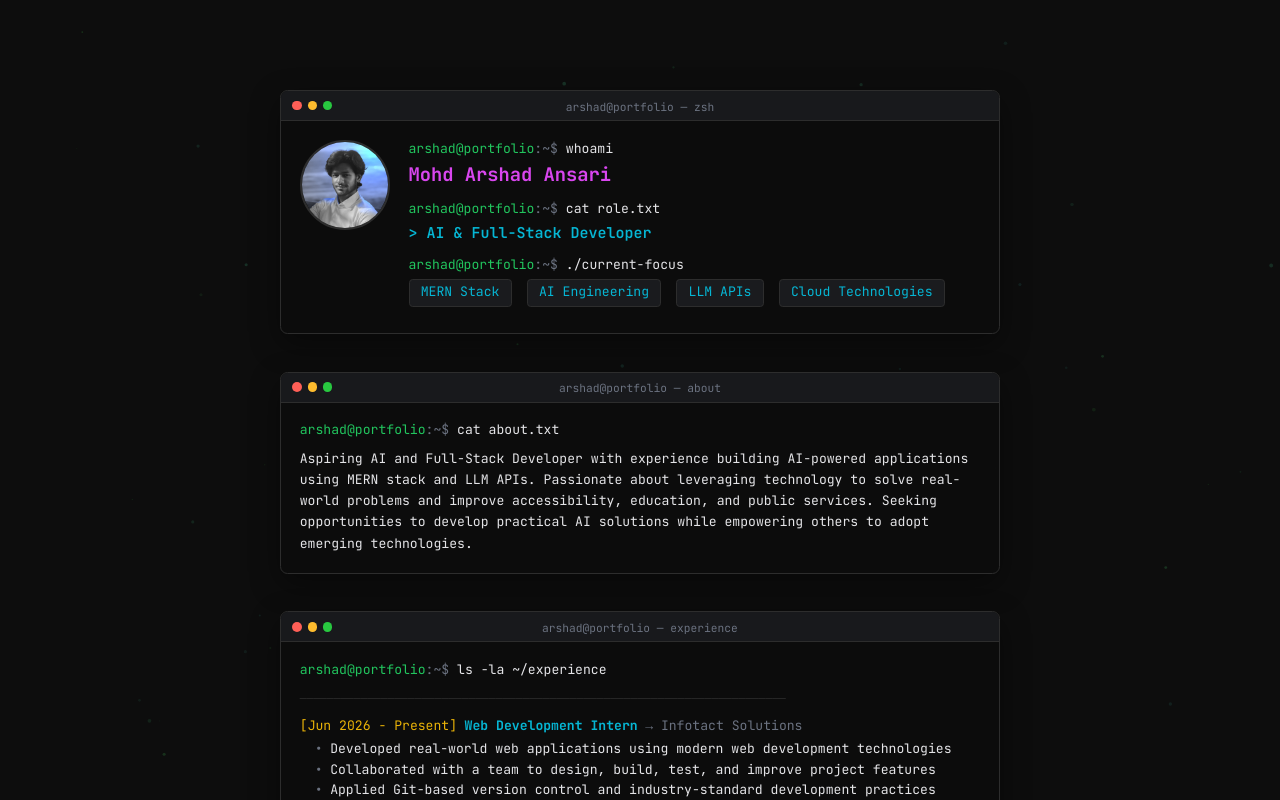
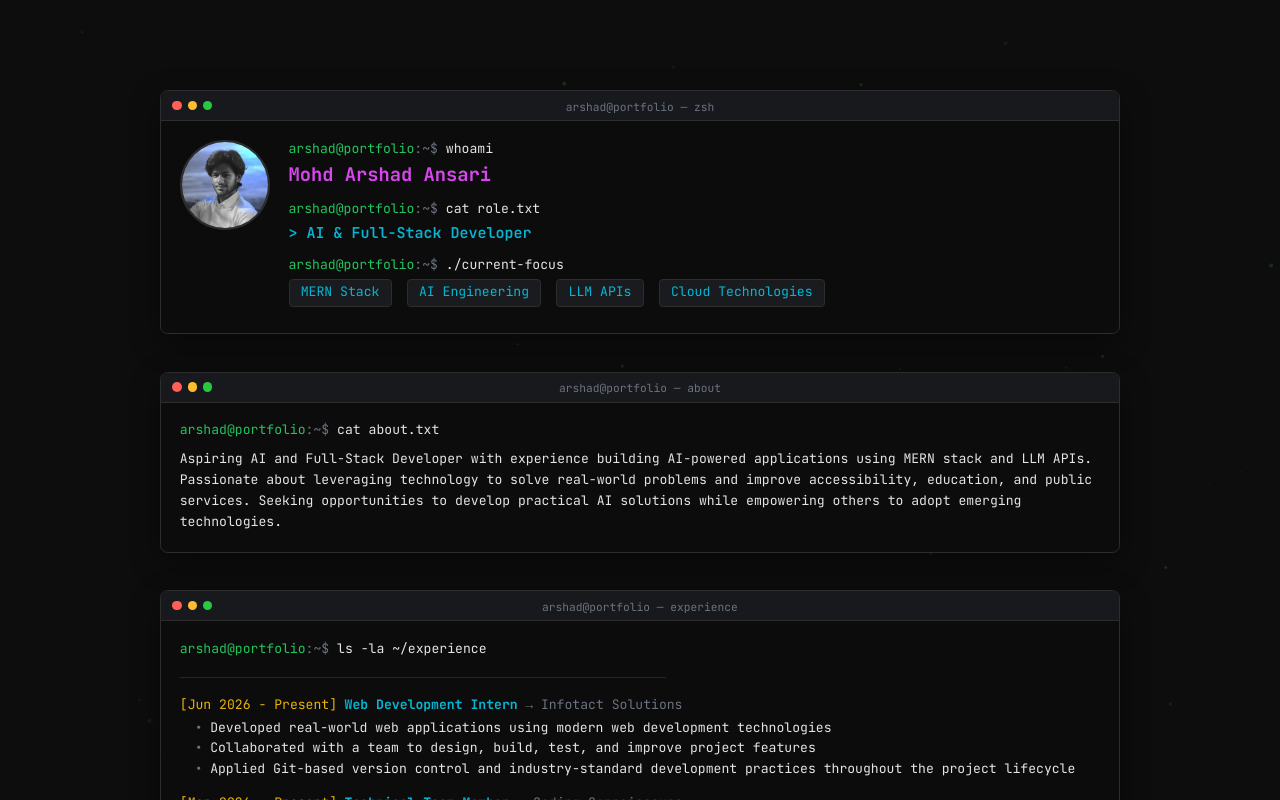
Before and after one commit to mohdarshadd/portfolio, a Next.js app: page / in a window 1280 px wide. Shown: the top 800 px of the page. Built offline with nearby package versions, Linux system fonts and the light colour scheme.

Commit message:
Widen terminals: max-w-3xl → max-w-5xl

```diff
--- a/src/components/TerminalSection.tsx
+++ b/src/components/TerminalSection.tsx
@@ -11,7 +11,7 @@ export function TerminalSection({
   title?: string;
 }) {
   return (
-    <div className="w-full max-w-3xl mx-auto mb-10 bg-bg-primary/90 backdrop-blur-sm border border-border rounded-lg shadow-[0_10px_30px_rgba(0,0,0,0.4)] overflow-hidden">
+    <div className="w-full max-w-5xl mx-auto mb-10 bg-bg-primary/90 backdrop-blur-sm border border-border rounded-lg shadow-[0_10px_30px_rgba(0,0,0,0.4)] overflow-hidden">
       <div className="h-8 bg-bg-window/90 border-b border-border flex items-center px-3 relative shrink-0">
         <div className="flex gap-[6px] items-center shrink-0">
           <div className="w-2.5 h-2.5 rounded-full bg-[#FF5F57]" />
```
